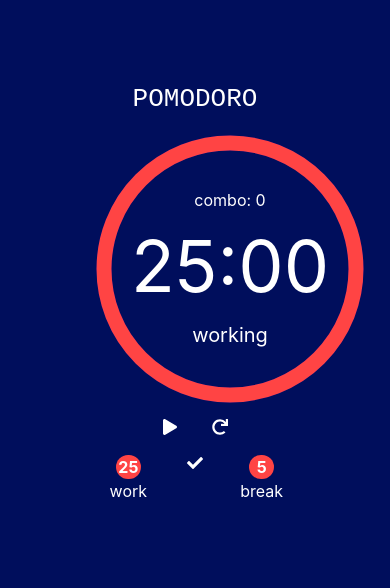
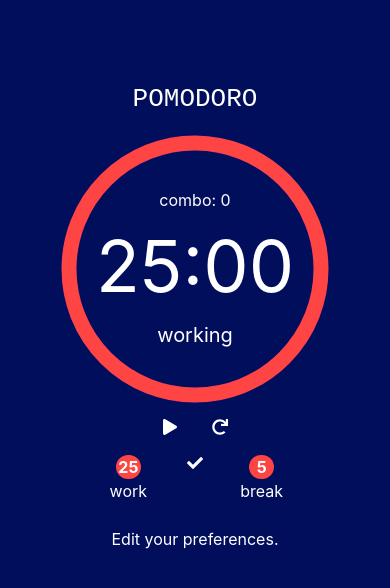
Before and after one commit to alexsandersouzafr/pomodoro, a React (Create React App) app: page / in a window 390 px wide. Both pictures are taken after a click on the icon 194 px from the left and 463 px from the top of the page. Shown: the top 588 px of the page. Built offline with nearby package versions, Linux system fonts and the light colour scheme.

Commit message:
mobile layout fix

```diff
--- a/src/App.js
+++ b/src/App.js
@@ -41,10 +41,7 @@ function App() {
             <PlayPause />
           </Center>
           <Center>
-            <FaRedo
-              className="btn"
-              onClick={() => handleReset()}
-            />
+            <FaRedo className="btn" onClick={() => handleReset()} />
           </Center>
         </Grid>
       </Center>
@@ -55,8 +52,8 @@ function App() {
     event.preventDefault();
     setWorkTarget(event.target.work.value * 60);
     setBreakTarget(event.target.break.value * 60);
-    setTime(event.target.work.value * 60)
-    setClockTarget(event.target.work.value * 60)
+    setTime(event.target.work.value * 60);
+    setClockTarget(event.target.work.value * 60);
     setCounting(false);
     setWorking(true);
     setConfig(false);
@@ -91,6 +88,8 @@ function App() {
       return (
         <Center>
           <Box p={5} color="white">
+
+            <Box>
               <form onSubmit={handleSubmit}>
                 <Grid w="200px" templateColumns="repeat(3, 1fr)">
                   <GridItem>
@@ -120,6 +119,13 @@ function App() {
                   </GridItem>
                 </Grid>
               </form>
+            </Box>
+            <Box>
+              <p><br />
+                Edit your preferences.
+
+              </p>
+            </Box>
           </Box>
         </Center>
       );
@@ -167,7 +173,6 @@ function App() {
             working={working}
             combo={combo}
           />
-
           <Controls />
           <Config />
         </Box>
--- a/src/components/clock.js
+++ b/src/components/clock.js
@@ -1,5 +1,5 @@
 import { ChakraProvider, Box } from "@chakra-ui/react";
-import { CircularProgress, CircularProgressLabel } from "@chakra-ui/react";
+import { CircularProgress, CircularProgressLabel, Center } from "@chakra-ui/react";
 import { useEffect } from "react";
 
 function Clock(props) {
@@ -49,6 +49,7 @@ function Clock(props) {
 
   return (
     <ChakraProvider>
+      <Center>
         <CircularProgress
           value={progress}
           trackColor="#000099"
@@ -69,6 +70,7 @@ function Clock(props) {
             </Box>
           </CircularProgressLabel>
         </CircularProgress>
+      </Center>
     </ChakraProvider>
   );
 }
```
Lines whose indentation alone changed are shown as unchanged.
